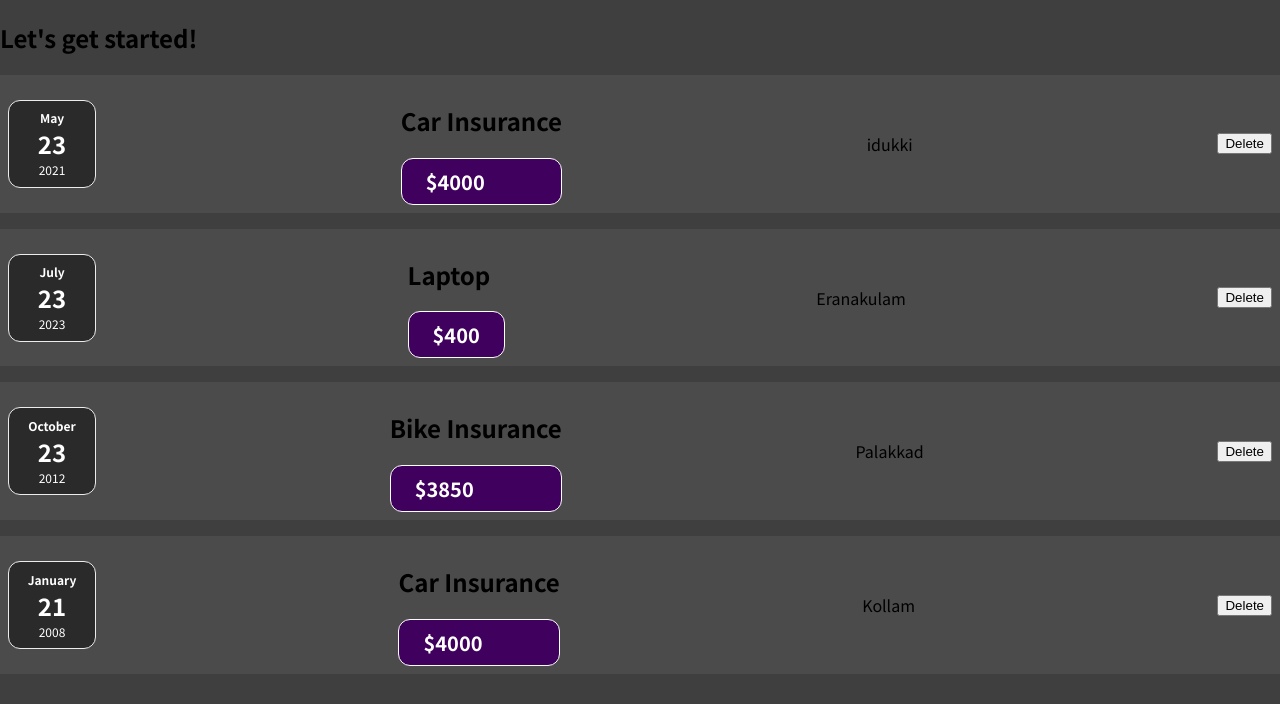
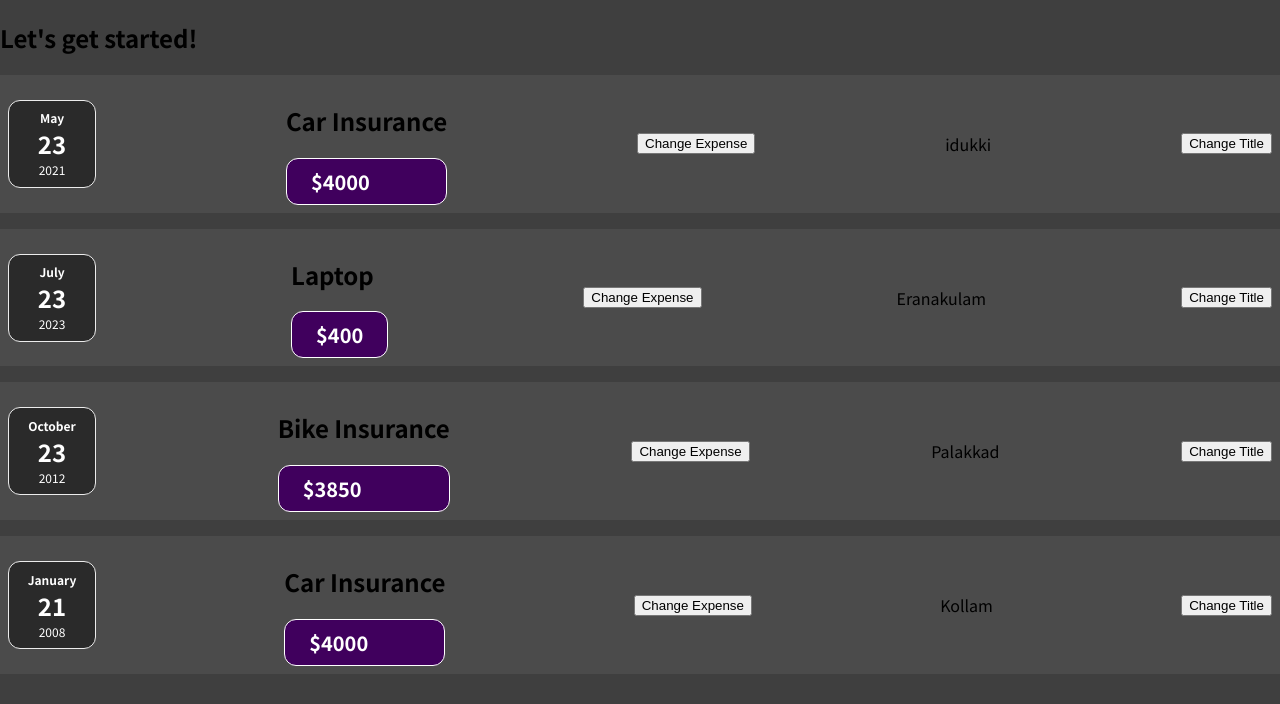
Before and after one commit to Sankaranarayanankm/React, a React (Create React App) app: page / in a window 1280 px wide. Shown: the top 704 px of the page. Built offline with nearby package versions, Linux system fonts and the light colour scheme.

Commit message:
added button to change expense

```diff
--- a/src/Components/Expenses/ExpenseItem.js
+++ b/src/Components/Expenses/ExpenseItem.js
@@ -1,22 +1,28 @@
-import React from "react";
+import React, { useState } from "react";
 import "../Expenses/ExpenseItem.css"
 import ExpenseDetails from "./ExpenseDetails";
 import ExpenseDate from "./ExpenseDate";
 import Card from "../UI/Card";
 
 const ExpenseItem=(props)=> {
- function clickHandler(id){
-  console.log(id);
-  const expItem=document.getElementById(`expense-${id}`);
-  // console.log(expItem)
-  if(expItem) expItem.remove();
- }
+  const [title,setTitle]=useState(props.title);
+  const [amount,setAmount]=useState(props.amount);
+
+  function changeHandler(){
+    setAmount("100")
+  }
+
+  function clickHandler(){
+    setTitle("updated!");
+  }
+
   return (
     <div className="expense-item" id={`expense-${props.id}`}>
       <ExpenseDate date={props.date}/>
-      <ExpenseDetails  title={props.title} amount={props.amount}/>
+      <ExpenseDetails  title={title} amount={amount}/>
+      <button onClick={changeHandler}>Change Expense</button>
       <div>{props.loc}</div>
-      <button onClick={()=>clickHandler(props.id)}>Delete</button>
+      <button onClick={clickHandler}>Change Title</button>
     </div>
   );
 }
```
